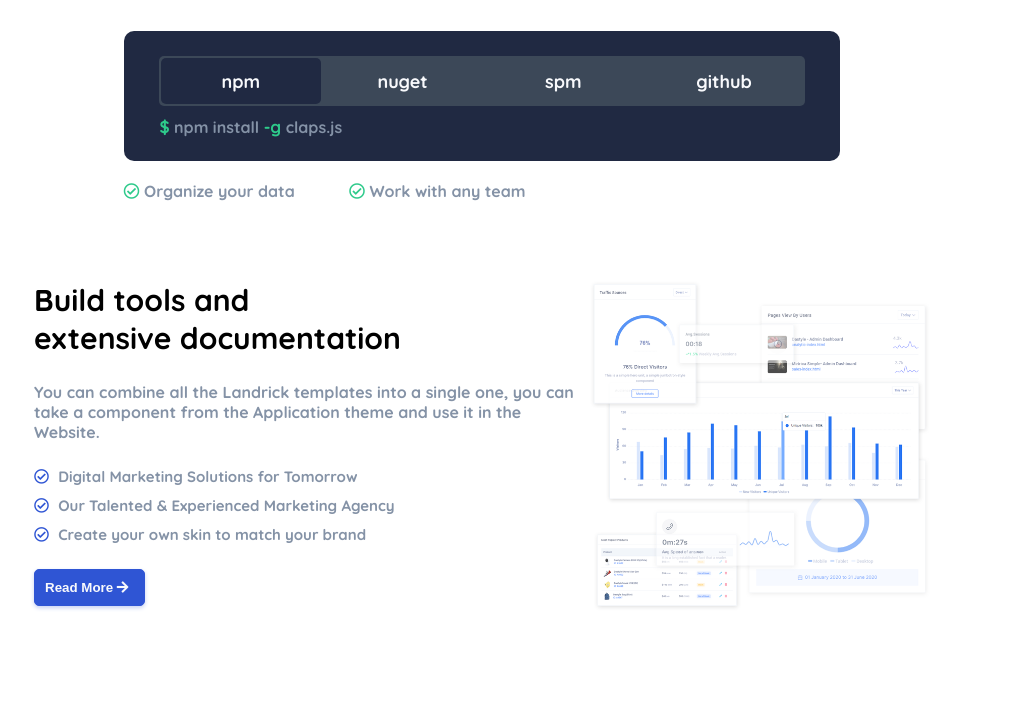
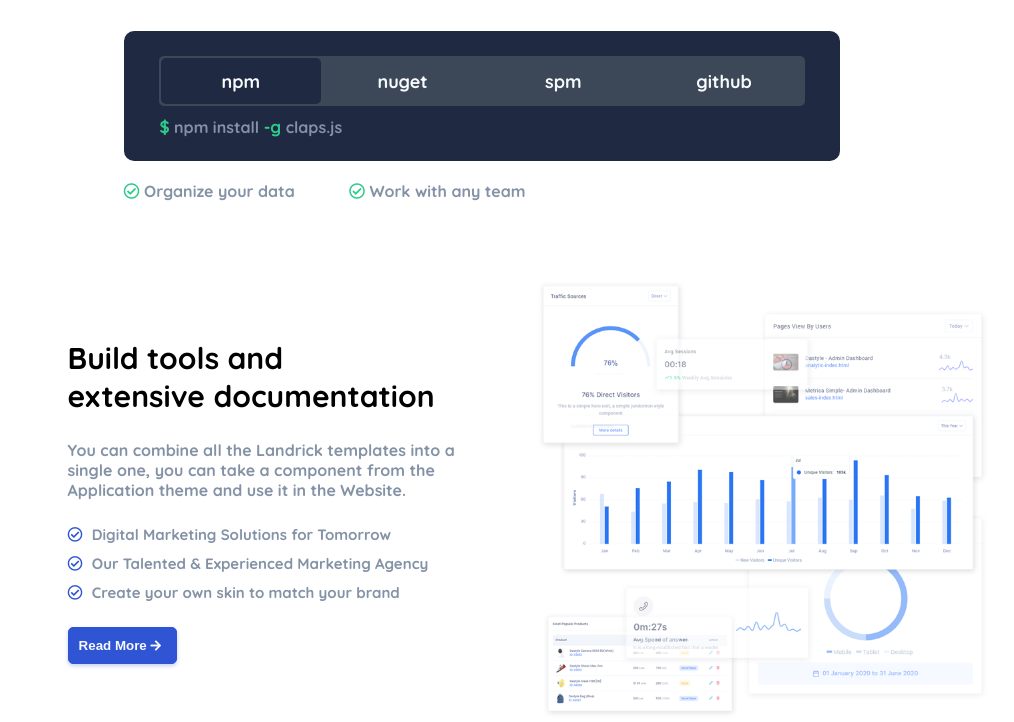
Before and after one commit to matassoli/proj-html-vuejs, a website: page index.html in a window 1280 px wide. Shown: the part 1604-2326 px from the top of the page, without its empty margins (158-1172 px from the left). Before the commit the page ends 2219 px from the top, so only its background shows below. Drawn offline with nearby package versions, Linux system fonts and the light colour scheme.

Commit message:
graph section

```diff
--- a/src/partials/section_graph.scss
+++ b/src/partials/section_graph.scss
@@ -3,10 +3,13 @@
   width: 70%;
   margin: auto;
   display: flex;
-  justify-content: space-between;
+  justify-content: space-around;
+  align-items: center;
 }
 
 .graph__sx {
+  width: 45%;
+
   h2 {
     font-size: 30px;
     margin-bottom: 25px;
@@ -34,12 +37,16 @@
   button {
     i {
       color: $secondaryBG;
+      font-size: 12px;
     }
   }
 }
 
 .graph__dx {
+  width: 40%;
+
   img {
-    width: 100%;
+    width: 450px;
+    height: auto;
   }
 }
```
Also changed, not shown: dist/app.css.
